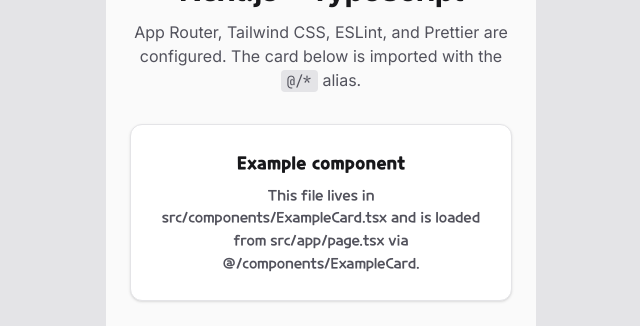
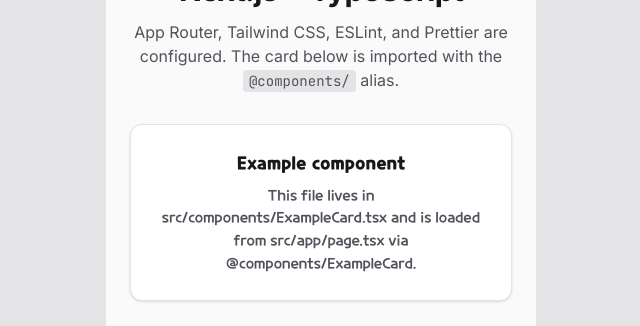
Before and after one commit to SAAABUZAK/crk-coupon, a Next.js app: page / in a window 1280 px wide. Shown: the part 264-590 px from the top of the page, without its empty margins (319-959 px from the left). Built offline with nearby package versions, Linux system fonts and the light colour scheme.

Commit message:
feat: fix alias

```diff
--- a/src/app/page.tsx
+++ b/src/app/page.tsx
@@ -1,4 +1,4 @@
-import { ExampleCard } from "@/components/ExampleCard";
+import { ExampleCard } from "@components/ExampleCard";
 
 export default function Home() {
   return (
@@ -12,14 +12,14 @@
             App Router, Tailwind CSS, ESLint, and Prettier are configured. The
             card below is imported with the{" "}
             <code className="rounded bg-zinc-200 px-1.5 py-0.5 font-mono text-sm dark:bg-zinc-800">
-              @/*
+              @components/
             </code>{" "}
             alias.
           </p>
         </div>
         <ExampleCard
           title="Example component"
-          description="This file lives in src/components/ExampleCard.tsx and is loaded from src/app/page.tsx via @/components/ExampleCard."
+          description="This file lives in src/components/ExampleCard.tsx and is loaded from src/app/page.tsx via @components/ExampleCard."
         />
       </main>
     </div>
--- a/tsconfig.json
+++ b/tsconfig.json
@@ -19,7 +19,8 @@
       }
     ],
     "paths": {
-      "@/*": ["./src/*"]
+      "@/*": ["./src/*"],
+      "@components/*": ["./src/components/*"]
     }
   },
   "include": [
```
